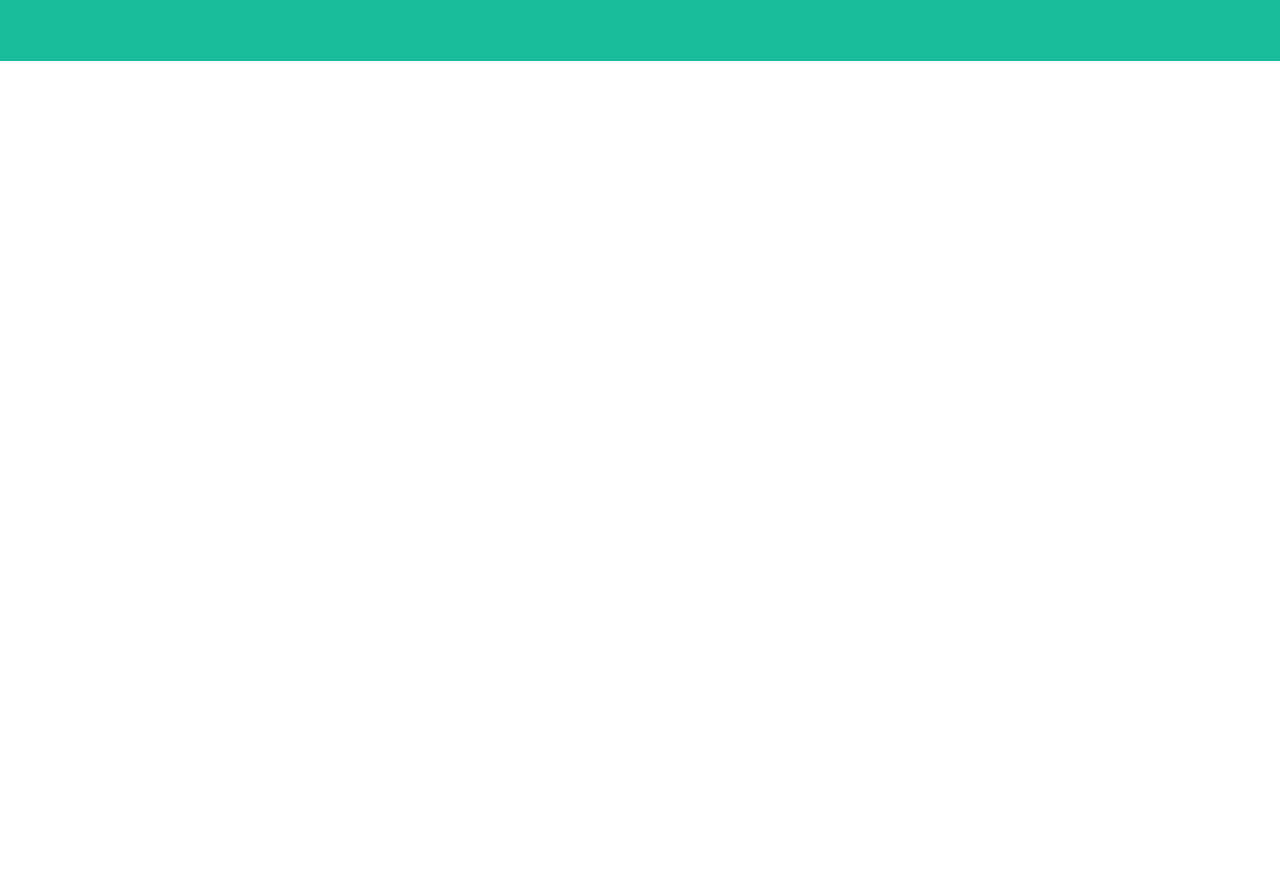
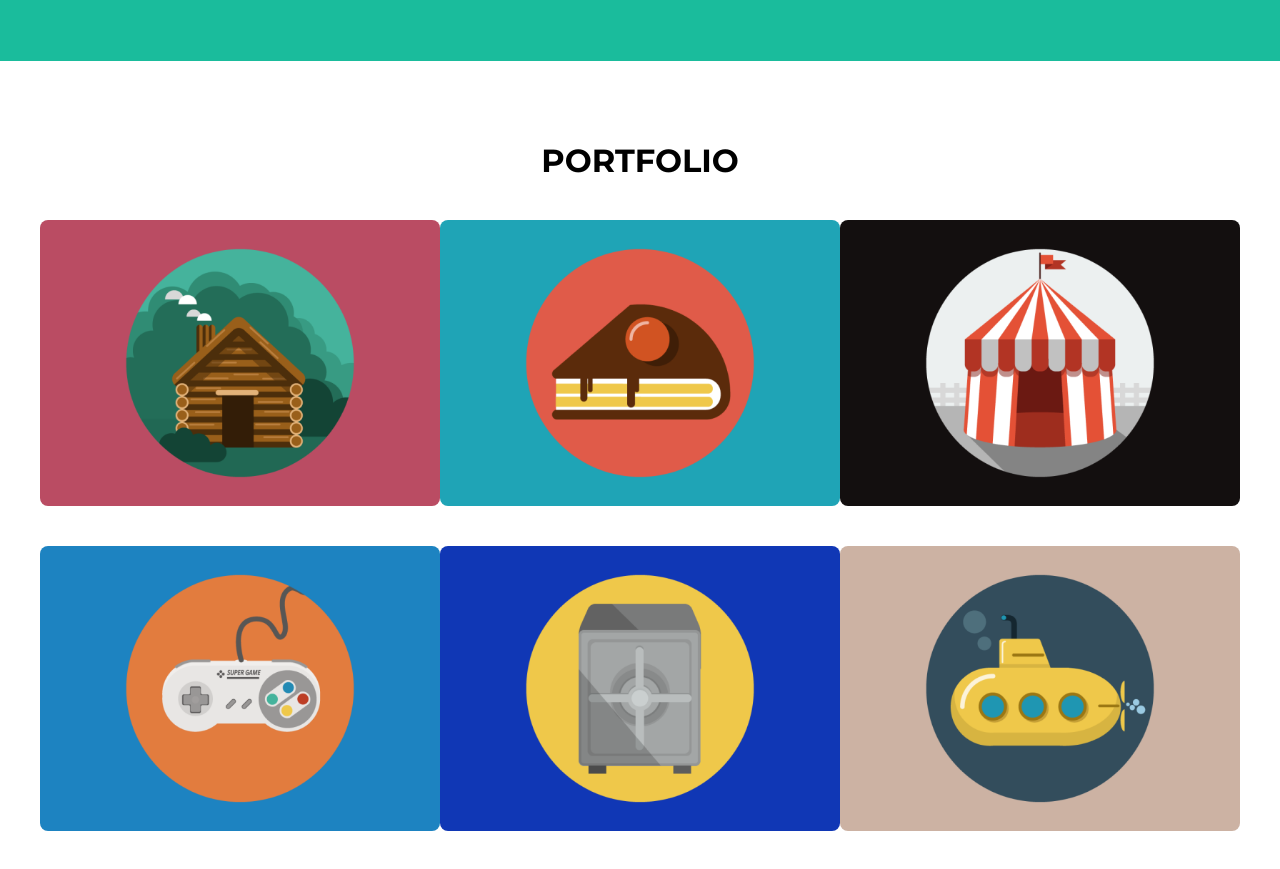
Before and after one commit to gustavolucen4/DesafioProfile, a plain HTML site: page index.html in a window 1280 px wide. Shown: the part 419-1288 px from the top of the page. Before the commit the page ends 800 px from the top, so only its background shows below. Drawn offline with Linux system fonts and the light colour scheme.

Commit message:
Section main created

```diff
--- a/css/style.css
+++ b/css/style.css
@@ -71,3 +71,28 @@ header {
     font-size: 1rem;
     margin-bottom: 64px;
 }
+
+#portfolio {
+    padding: 20px;
+    display: flex;
+    flex-direction: column;
+    align-items: center;
+}
+
+#portfolio h2 {
+    margin: 60px 0 20px 0;
+    font-size: 2rem;
+}
+
+.portifolio-container-imgs {
+    display: flex;
+    flex-wrap: wrap;
+    justify-content: center;
+}
+
+#portfolio img{
+    width: 100%;
+    max-width: 400px;
+    margin: 20px 0;
+    border-radius: 8px;
+}
--- a/index.html
+++ b/index.html
@@ -26,6 +26,18 @@
             <h2>Alex Brown</h2>
             <p>Full stack - Spring - React</p>
         </section>
+        <section id="portfolio">
+            <h2>PORTFOLIO</h2>
+            <div class="portifolio-container-imgs">
+                <img src="img/image 3.png" alt="">
+                <img src="img/image 4.png" alt="">
+                <img src="img/image 5.png" alt="">
+                <img src="img/image 6.png" alt="">
+                <img src="img/image 7.png" alt="">
+                <img src="img/image 8.png" alt="">
+            </div>
+        </section>
     </main>
+
 </body>
 </html>
```
Also changed, not shown: img/instgram-logo.svg (added), img/youtube-logo.svg (added).
